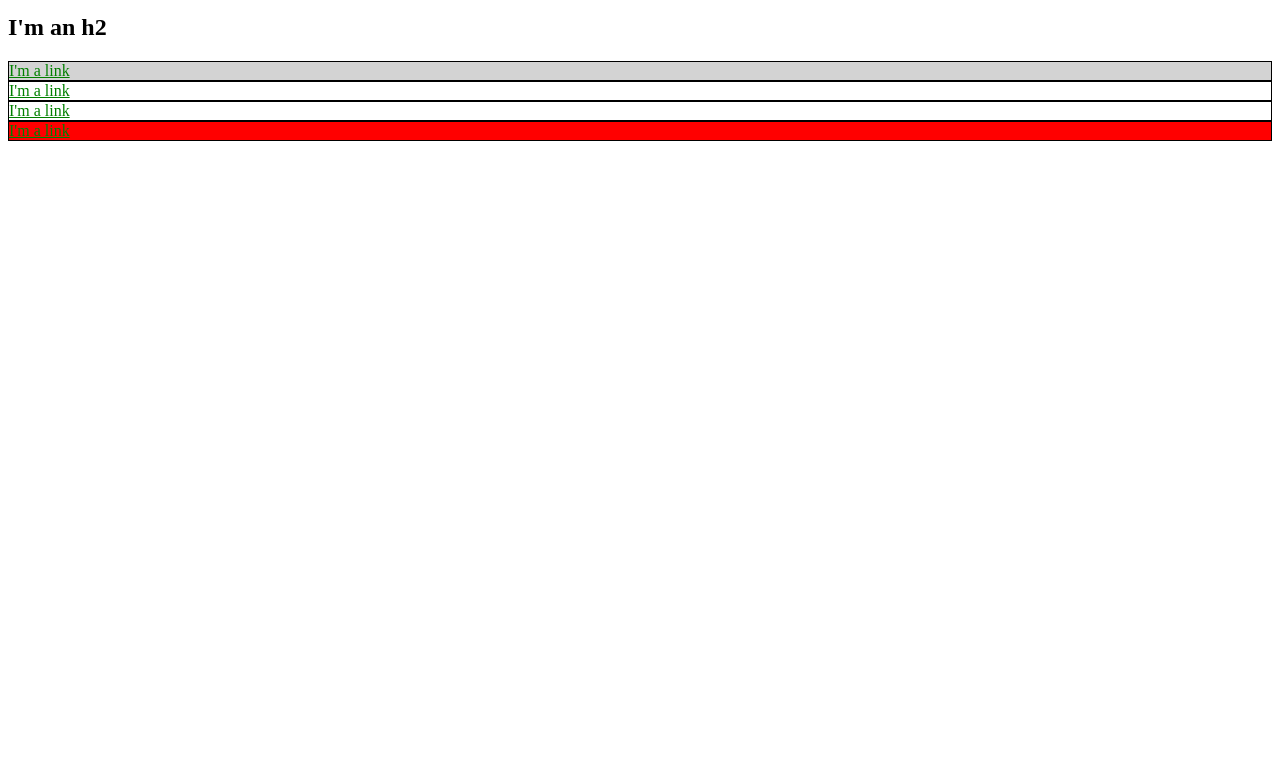
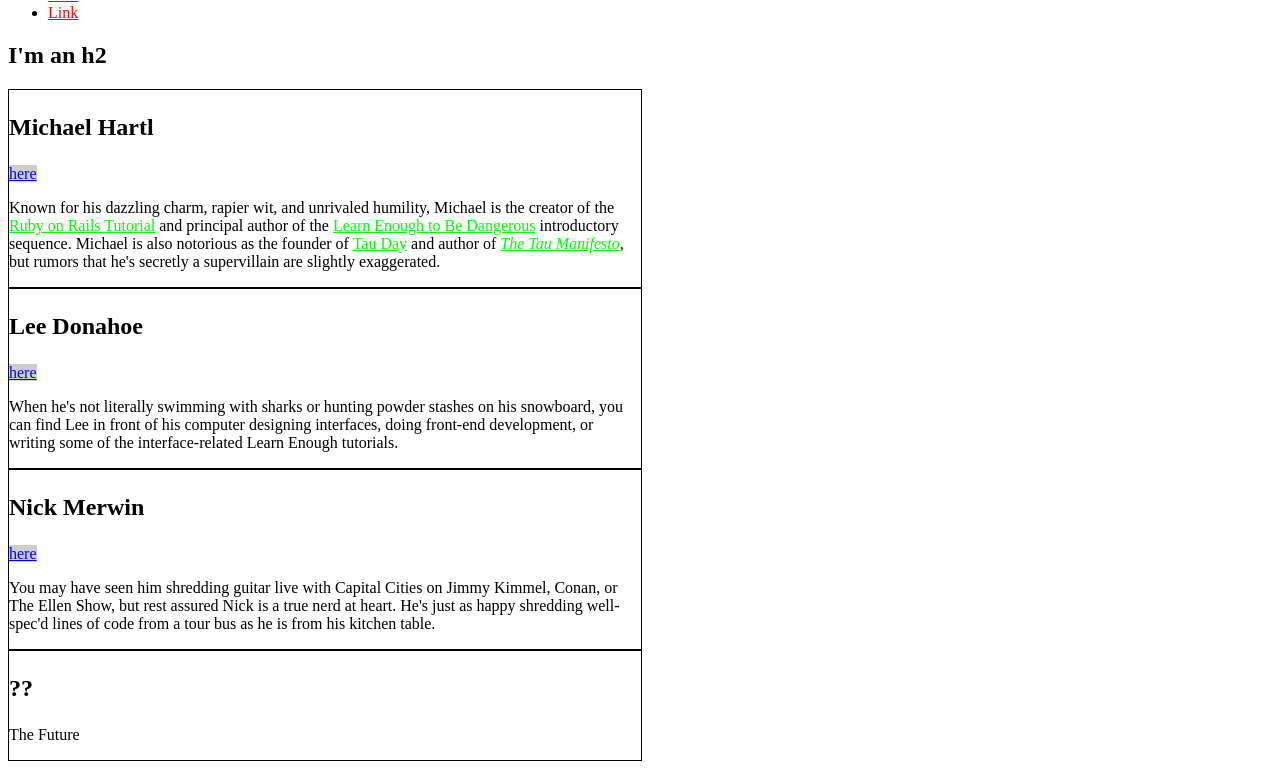
Before and after one commit to avanzac/avanzac.github.io, a plain HTML site: page index.html in a window 1280 px wide. Shown: the part 140-909 px from the top of the page. Before the commit the page ends 800 px from the top, so only its background shows below. Drawn offline with Linux system fonts and the light colour scheme.

Commit message:
several new styles added

```diff
--- a/index.html
+++ b/index.html
@@ -4,29 +4,45 @@
     <title>Test Page: Don't Panic</title>
     <meta charset="utf-8">
     <style>
+    /* GLOBAL STYLES */
     a {
-      color: red;
+      color: #f00;
     }
 
-    #exec-bio {
-      background-color: lightgray;
+    /* SOCIAL STYLES */
+    .social-link {
+      color: blue;
+      background: rgba(155, 155, 155, 0.5);
+    }
+
+    /* BIO STYLES */
+    .bio-wrapper {
+      font-size: 24px;
     }
 
     .bio-box {
       border: 1px solid black;
+      font-size: 1rem;
+      width: 50%;
     }
 
-    .bio-box a {
-      color: green;
+    .bio-box h3 {
+      font-size: 1.5em;
     }
 
-    .red {
-      background: red;
+    .bio-copy {
+      font-size: 1em;
+    }
+
+    .bio-copy a {
+      color: #0f0;
     }
 
     </style>
   </head>
   <body>
+    <div style="border:1px solid #000;width: 50%;height:100%;">I'm a percent
+test</div>
     <h1>I'm an h1</h1>
     <ul>
       <li>
@@ -40,17 +56,54 @@
       </li>
     </ul>
     <h2>I'm an h2</h2>
-    <div id="exec-bio" class="bio-box">
-      <a href="http://example.com/">I'm a link</a>
+    <div class="bio-box">
+      <h3>Michael Hartl</h3>
+      <a href="http://twitter.com/mhartl" class="social-link">here</a>
+      <div class="bio-copy">
+        <p>
+          Known for his dazzling charm, rapier wit, and unrivaled humility,
+          Michael is the creator of the
+          <a href="http://railstutorial.org/">Ruby on Rails
+          Tutorial</a> and principal author of the
+          <a href="https://learnenough.com/">
+          Learn Enough to Be Dangerous</a> introductory sequence. Michael
+          is also notorious as the founder of
+          <a href="http://tauday.com/">Tau Day</a> and author of
+          <a href="http://tauday.com/tau-manifesto"><em>The Tau
+          Manifesto</em></a>, but rumors that he's secretly a supervillain
+          are slightly exaggerated.
+        </p>
+      </div>
     </div>
     <div class="bio-box">
-      <a href="http://example.com/">I'm a link</a>
+      <h3>Lee Donahoe</h3>
+      <a href="https://twitter.com/leedonahoe" class="social-link">here</a>
+      <div class="bio-copy">
+        <p>
+          When he's not literally swimming with sharks or hunting powder
+          stashes on his snowboard, you can find Lee in front of his computer
+          designing interfaces, doing front-end development, or writing some of
+          the interface-related Learn Enough tutorials.
+        </p>
+      </div>
     </div>
     <div class="bio-box">
-      <a href="http://example.com/">I'm a link</a>
+      <h3>Nick Merwin</h3>
+      <a href="https://twitter.com/nickmerwin" class="social-link">here</a>
+      <div class="bio-copy">
+        <p>
+          You may have seen him shredding guitar live with Capital Cities on
+          Jimmy Kimmel, Conan, or The Ellen Show, but rest assured Nick is a
+          true nerd at heart. He's just as happy shredding well-spec'd lines
+          of code from a tour bus as he is from his kitchen table.
+        </p>
+      </div>
     </div>
-    <div class="bio-box red">
-      <a href="http://example.com/">I'm a link</a>
+    <div class="bio-box">
+      <h3>??</h3>
+      <p>
+        The Future
+      </p>
     </div>
   </body>
 </html>
```
